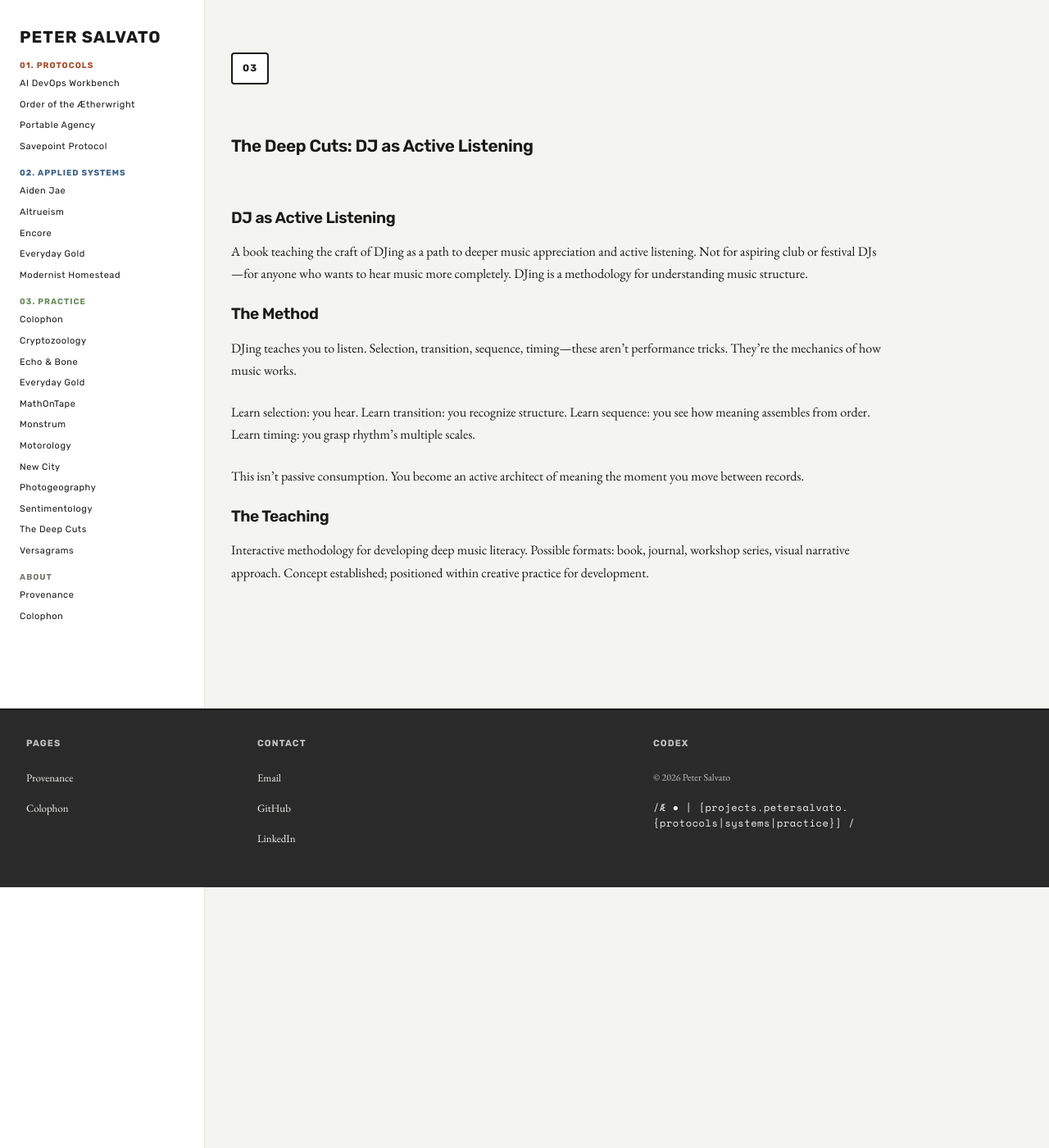
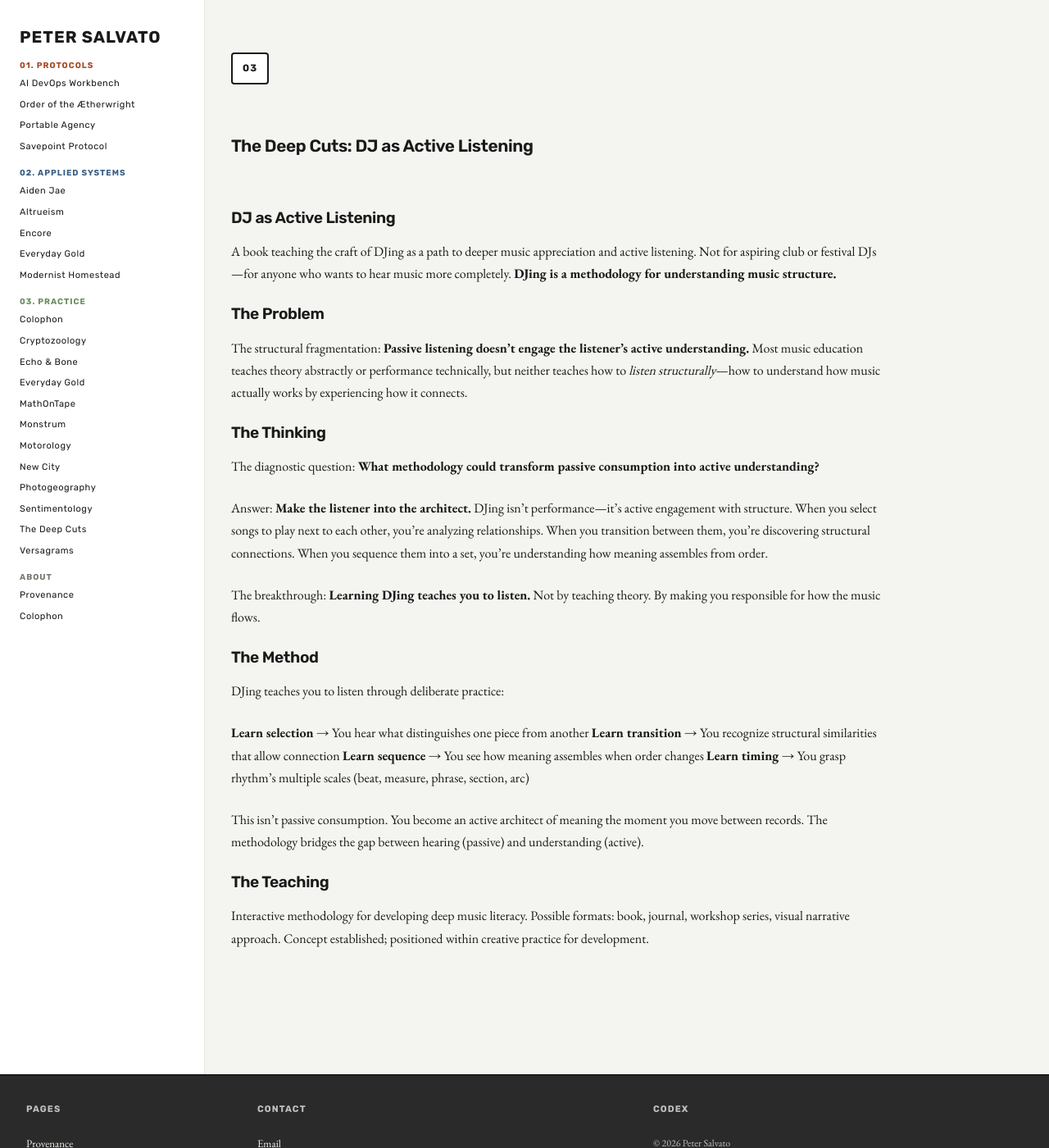
Before and after one commit to PeterSalvato/petersalvato-constellation, a Jekyll site: the page built from _practice/the-deep-cuts.md, in a window 1280 px wide and 1400 px high. Shown: the whole window at 82% size. Built offline with Jekyll 4.4.1, drawn with Linux system fonts in a browser that asks for light colours.

Commit message:
Add diagnostic thinking to creative practice projects
Rebuilt three major practice projects with thinking process and diagnostic questions visible:

The Deep Cuts:
- Diagnostic: passive listening vs. active engagement
- Thinking: DJing as methodology for understanding structure
- Integration point: learning by doing (moving between records teaches architecture)

Sentimentology:
- Diagnostic: unnamed feelings remain invisible
- Thinking: rare words as geographic territory (emotion as structure)
- Integration: rigor produces depth (typography structures feeling without decoration)

New City:
- Diagnostic: theme as parallel to mechanics vs. theme AS mechanic
- Thinking: thematic-mechanical integration
- Choice: Kishōtenketsu over Western structure because Eastern form matches story's ontology (perspective shift vs. obstacle overcome)

Pattern: Every project now shows "this is the structural problem" → "this is how I thought about solving it" → "this is why the approach works"

Co-Authored-By: Claude Haiku 4.5 <noreply@anthropic.com>

```diff
--- a/_practice/the-deep-cuts.md
+++ b/_practice/the-deep-cuts.md
@@ -9,15 +9,30 @@ seo_keywords: ["DJ Skills", "Music Education", "Active Listening", "Interactive
 
 ## DJ as Active Listening
 
-A book teaching the craft of DJing as a path to deeper music appreciation and active listening. Not for aspiring club or festival DJs—for anyone who wants to hear music more completely. DJing is a methodology for understanding music structure.
+A book teaching the craft of DJing as a path to deeper music appreciation and active listening. Not for aspiring club or festival DJs—for anyone who wants to hear music more completely. **DJing is a methodology for understanding music structure.**
+
+## The Problem
+
+The structural fragmentation: **Passive listening doesn't engage the listener's active understanding.** Most music education teaches theory abstractly or performance technically, but neither teaches how to *listen structurally*—how to understand how music actually works by experiencing how it connects.
+
+## The Thinking
+
+The diagnostic question: **What methodology could transform passive consumption into active understanding?**
+
+Answer: **Make the listener into the architect.** DJing isn't performance—it's active engagement with structure. When you select songs to play next to each other, you're analyzing relationships. When you transition between them, you're discovering structural connections. When you sequence them into a set, you're understanding how meaning assembles from order.
+
+The breakthrough: **Learning DJing teaches you to listen.** Not by teaching theory. By making you responsible for how the music flows.
 
 ## The Method
 
-DJing teaches you to listen. Selection, transition, sequence, timing—these aren't performance tricks. They're the mechanics of how music works.
+DJing teaches you to listen through deliberate practice:
 
-Learn selection: you hear. Learn transition: you recognize structure. Learn sequence: you see how meaning assembles from order. Learn timing: you grasp rhythm's multiple scales.
+**Learn selection** → You hear what distinguishes one piece from another
+**Learn transition** → You recognize structural similarities that allow connection
+**Learn sequence** → You see how meaning assembles when order changes
+**Learn timing** → You grasp rhythm's multiple scales (beat, measure, phrase, section, arc)
 
-This isn't passive consumption. You become an active architect of meaning the moment you move between records.
+This isn't passive consumption. You become an active architect of meaning the moment you move between records. The methodology bridges the gap between hearing (passive) and understanding (active).
 
 ## The Teaching
 
```
Also changed, not shown: _practice/new-city.md (+14 -2 lines), _practice/sentimentology.md (+15 -5 lines).
